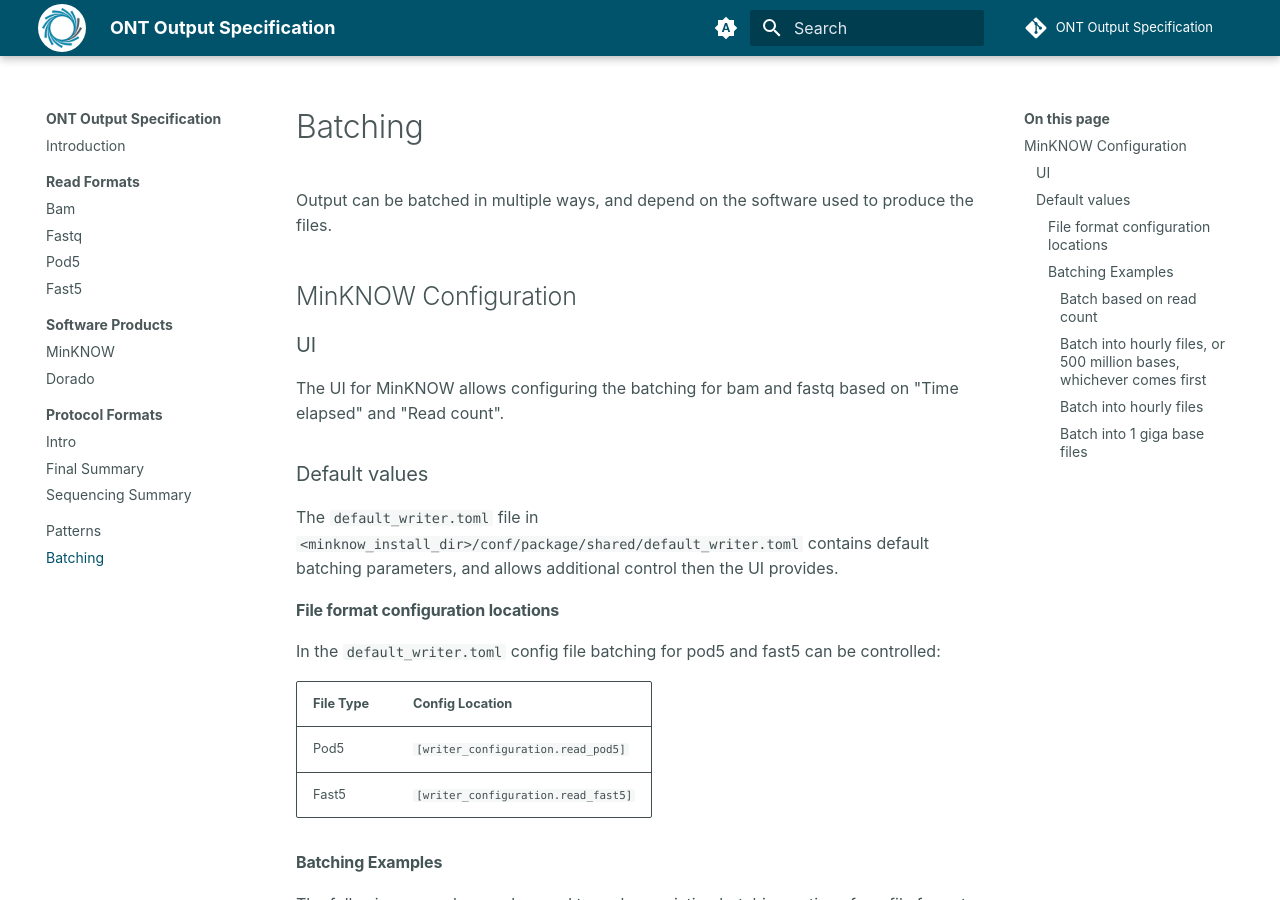
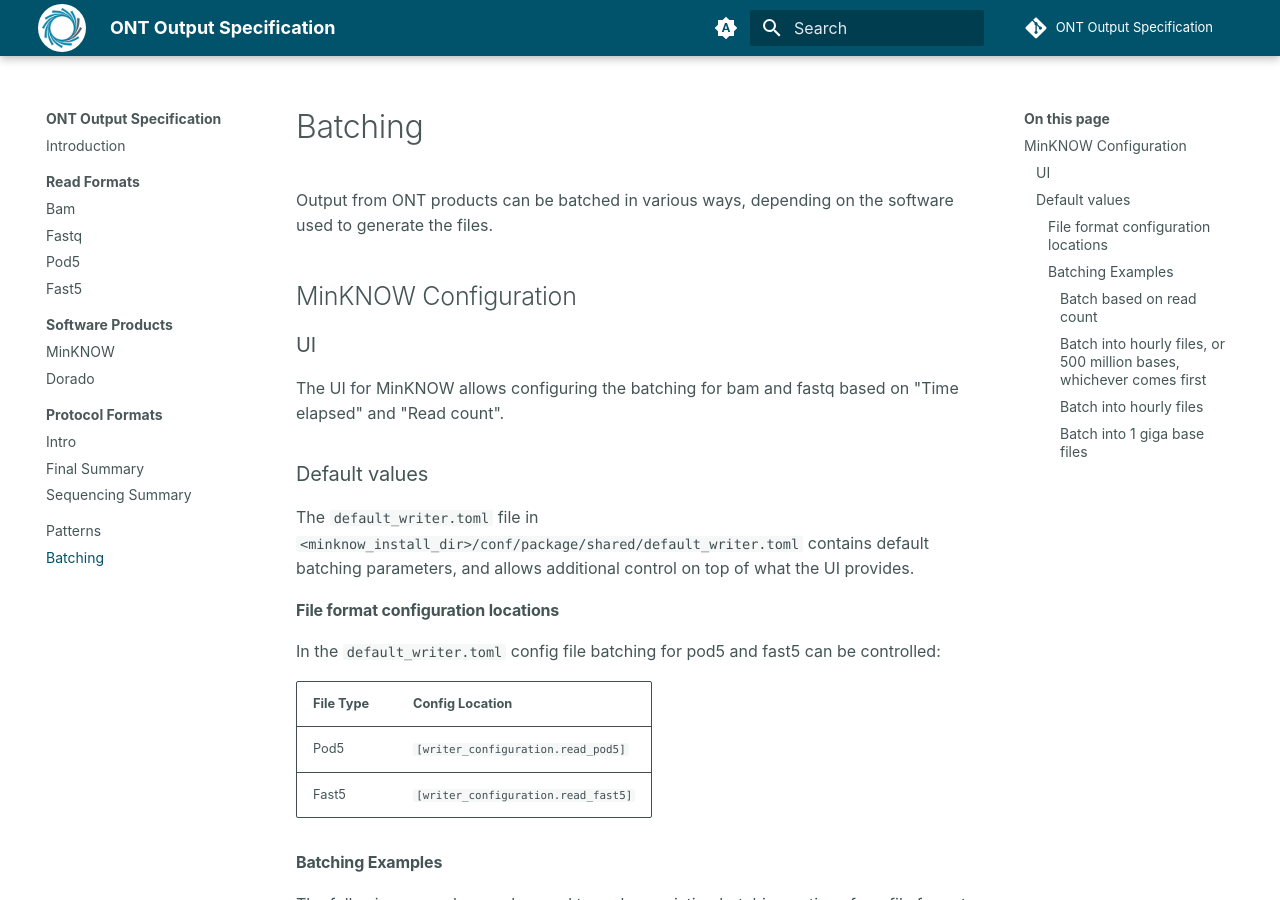
Before and after one commit to nanoporetech/ont-output-specifications, an MkDocs documentation site: the page built from docs/batching.md, in a window 1280 px wide and 900 px high. Built offline with MkDocs 1.6.1 and Material for MkDocs 9.7.7, drawn with Linux system fonts in a browser that asks for light colours.

Commit message:
code review updates

```diff
--- a/docs/batching.md
+++ b/docs/batching.md
@@ -1,7 +1,7 @@
 Batching
 ========
 
-Output can be batched in multiple ways, and depend on the software used to produce the files.
+Output from ONT products can be batched in various ways, depending on the software used to generate the files.
 
 MinKNOW Configuration
 ---------------------
@@ -13,7 +13,7 @@
 ### Default values
 
 The `default_writer.toml` file in ``<minknow_install_dir>/conf/package/shared/default_writer.toml``
-contains default batching parameters, and allows additional control then the UI provides.
+contains default batching parameters, and allows additional control on top of what the UI provides.
 
 #### File format configuration locations
 
```
